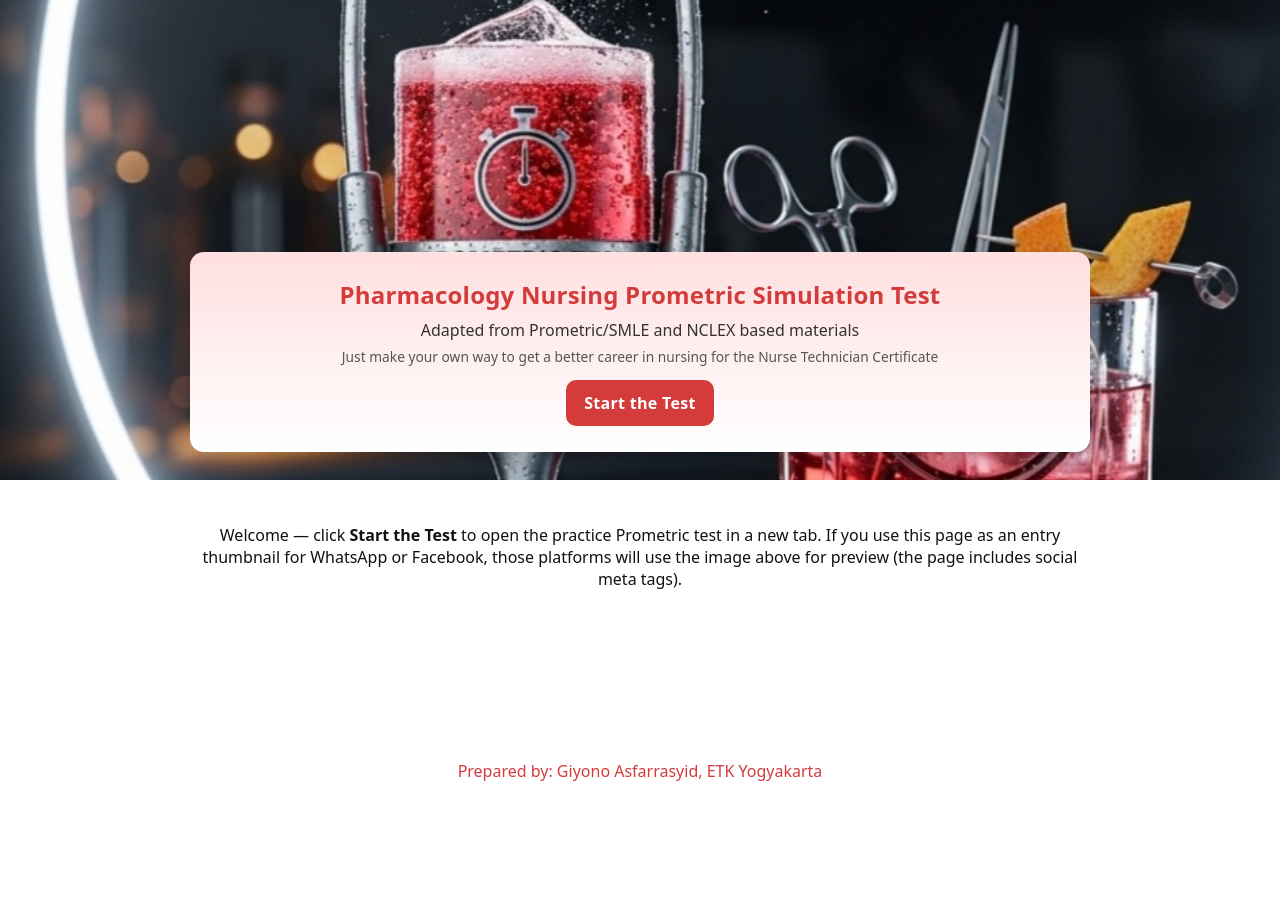
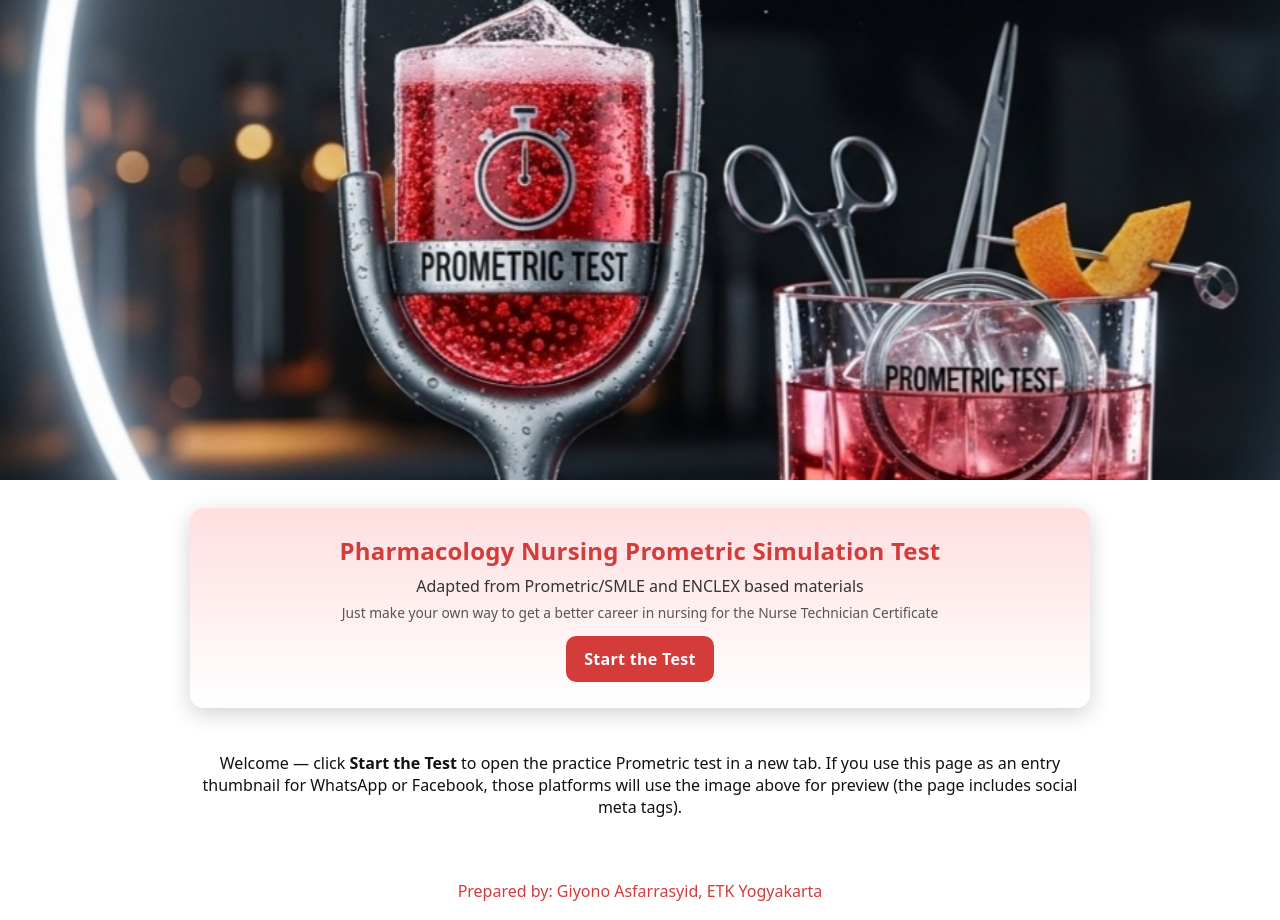
Before and after one commit to gyoutrain-lab/nursing-prometric-test-pharmacology, a plain HTML site: page index.html in a window 1280 px wide. Before the commit the page ends 800 px from the top, so only its background shows below. Drawn offline with Linux system fonts and the light colour scheme.

Commit message:
Update index.html

```diff
--- a/index.html
+++ b/index.html
@@ -59,16 +59,15 @@
 </head>
 <body>
 
-  <header class="hero" role="banner">
+  <header class="hero" role="banner"></header>
+
+  <main>
     <div class="card" role="region" aria-label="Landing hero">
       <h1>Pharmacology Nursing Prometric Simulation Test</h1>
-      <p>Adapted from Prometric/SMLE and NCLEX based materials</p>
+      <p>Adapted from Prometric/SMLE and ENCLEX based materials</p>
       <p class="small">Just make your own way to get a better career in nursing for the Nurse Technician Certificate</p>
       <a class="cta" href="https://script.google.com/macros/s/AKfycbxmdp8pVRPs-m03ebjJCu_Y0kq59DGrUf1Tu8X1mvT-dPnf7XtUs_Wpt1RtuEavNBsM/exec" target="_blank" rel="noopener noreferrer">Start the Test</a>
     </div>
-  </header>
-
-  <main>
     <div class="desc">
       <p>Welcome — click <strong>Start the Test</strong> to open the practice Prometric test in a new tab. If you use this page as an entry thumbnail for WhatsApp or Facebook, those platforms will use the image above for preview (the page includes social meta tags).</p>
     </div>
```
